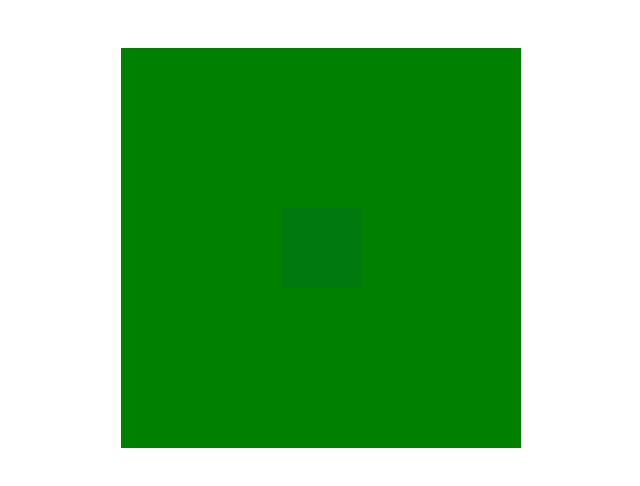
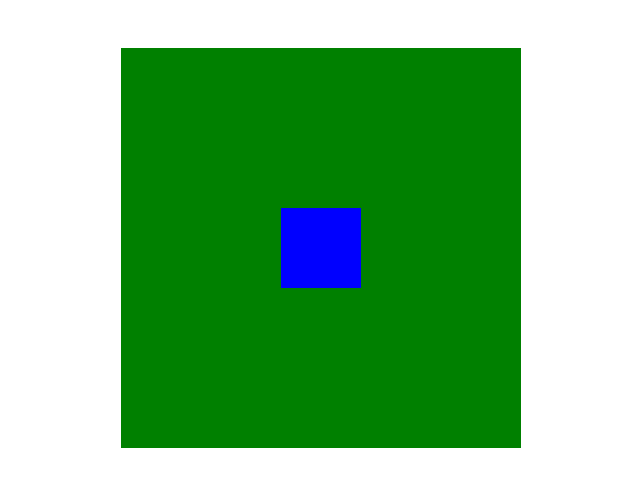
Before and after one commit to shoveller/EventBubblingWithCapturing, a website: page index.html in a window 1280 px wide. Both pictures are taken after a click on the element 390 px from the left and 248 px from the top of the page. Shown: the whole page, without its empty margins (69-709 px from the left). Drawn offline with Linux system fonts and the light colour scheme.

```diff
--- a/index.html
+++ b/index.html
@@ -17,6 +17,11 @@
                         setTimeout(function(){
                             self.style.backgroundColor = 'red';
                         },100);
+                        break;
+                    case 'target':
+                        setTimeout(function() {
+                            self.style.backgroundColor = 'blue';
+                        }, 300);
                         break;
                     case 'bubbling':
                         setTimeout(function(){
```
Also changed, not shown: README.md.
